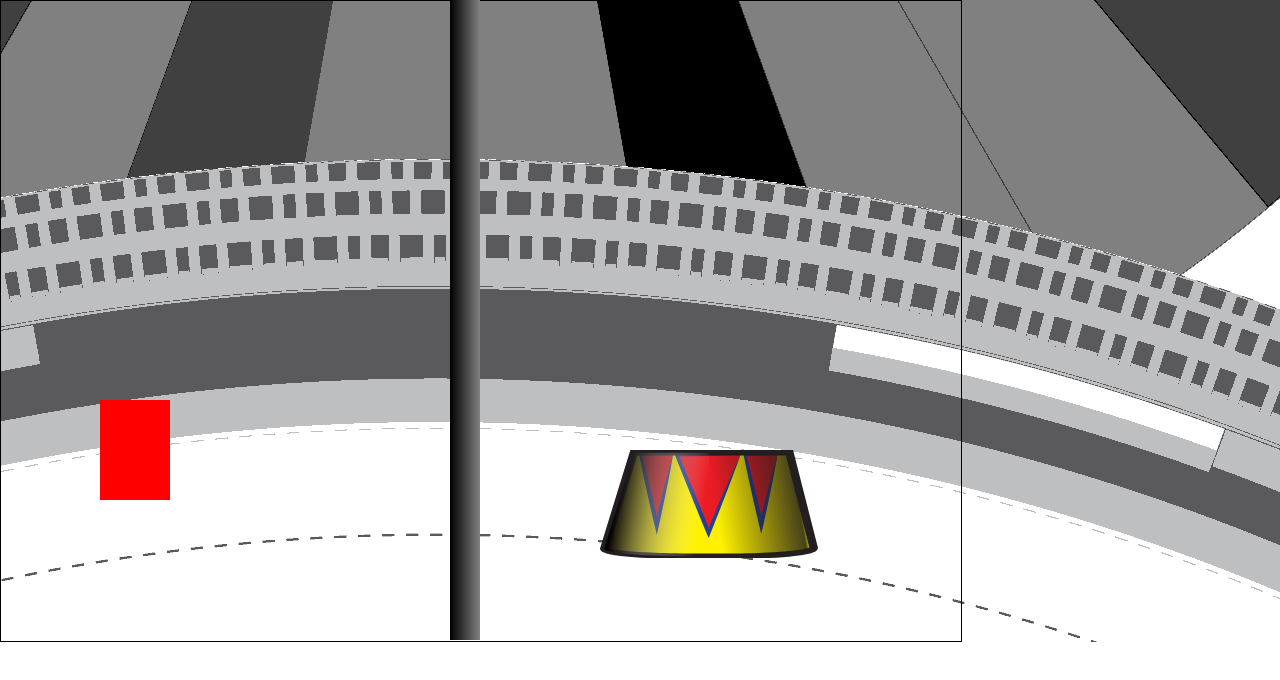
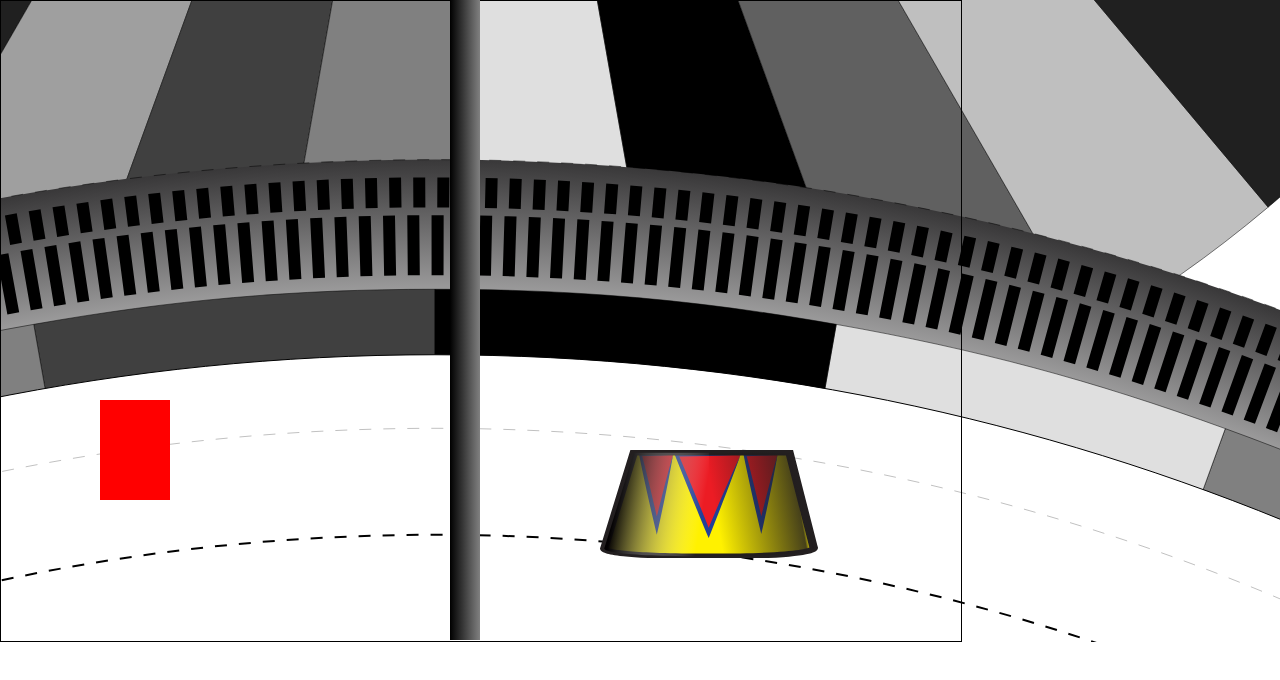
Before and after one commit to I3uckwheat/attack-of-the-clowns, a plain HTML site: page index.html in a window 1280 px wide. Shown: the top 680 px of the page. Drawn offline with Linux system fonts and the light colour scheme.

Commit message:
Optimized svg?

```diff
--- a/style.css
+++ b/style.css
@@ -21,13 +21,13 @@ body {
 
 .ring {
   position: absolute;
-  background-image: url("big_ring.gif");
+  background-image: url("big_ring02.svg");
   z-index: -1;
 }
 
 .tent {
   position: absolute;
-  background-image: url("tent_top.gif");
+  background-image: url("tent_top.svg");
   z-index: -2;
 }
 
```
Also changed, not shown: big_ring02.svg (added).
